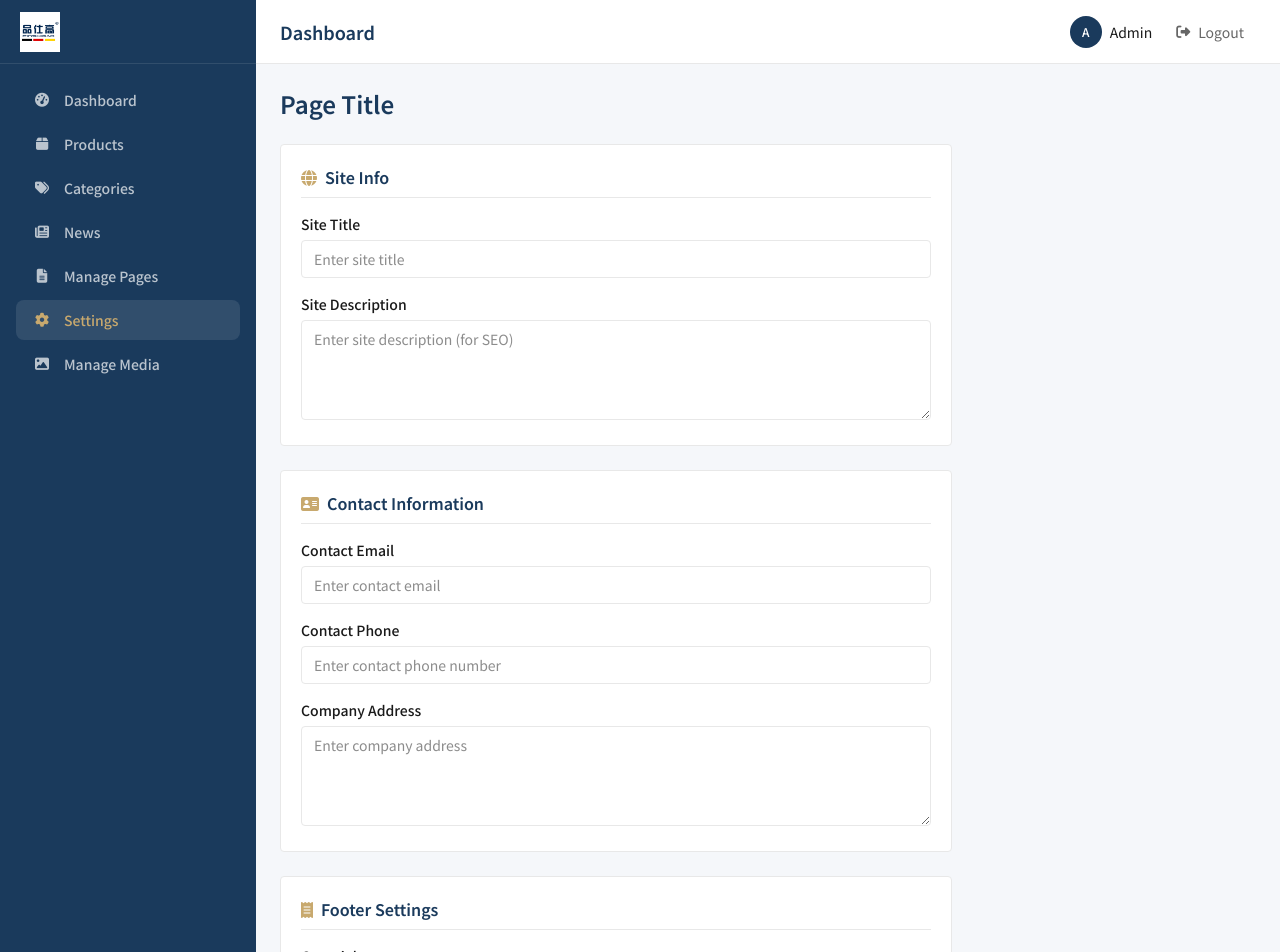
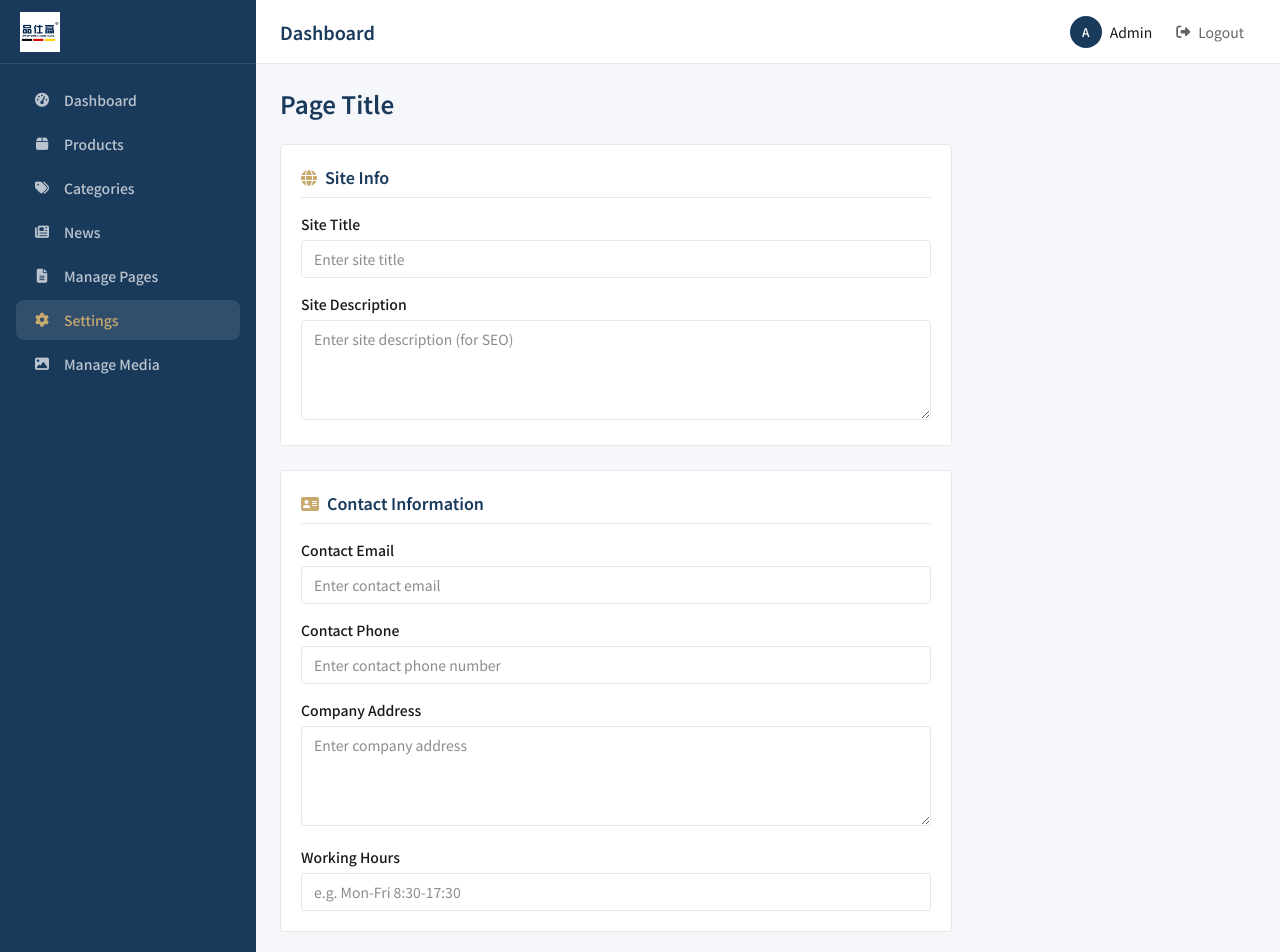
Before and after one commit to larryzhong85-cpu/pinshigao-website, a Next.js app: page /en/admin/settings in a window 1280 px wide. Shown: the top 952 px of the page. Built offline with nearby package versions, Linux system fonts and the light colour scheme; no server answers; the database is empty; sample sign-in values are in the browser's storage; a web font is replaced by a local one.

Commit message:
feat: add working hours to settings, sync to contact page

```diff
--- a/messages/de.json
+++ b/messages/de.json
@@ -340,6 +340,8 @@
     "contactEmailPlaceholder": "Kontakt-E-Mail eingeben",
     "contactPhonePlaceholder": "Telefonnummer eingeben",
     "contactAddressPlaceholder": "Firmenadresse eingeben",
+    "contactHours": "Geschäftszeiten",
+    "contactHoursPlaceholder": "z.B. Mo-Fr 8:30-17:30",
     "footerSection": "Fußzeilen-Einstellungen",
     "copyrightPlaceholder": "Urheberrechtstext eingeben",
     "footerAboutPlaceholder": "Beschreibung für Über uns in der Fußzeile eingeben",
--- a/messages/en.json
+++ b/messages/en.json
@@ -340,6 +340,8 @@
     "contactEmailPlaceholder": "Enter contact email",
     "contactPhonePlaceholder": "Enter contact phone number",
     "contactAddressPlaceholder": "Enter company address",
+    "contactHours": "Working Hours",
+    "contactHoursPlaceholder": "e.g. Mon-Fri 8:30-17:30",
     "footerSection": "Footer Settings",
     "copyrightPlaceholder": "Enter copyright text",
     "footerAboutPlaceholder": "Enter footer about us description",
--- a/messages/zh.json
+++ b/messages/zh.json
@@ -307,6 +307,8 @@
     "contactPhone": "联系电话",
     "contactPhonePlaceholder": "输入联系电话",
     "contactAddressPlaceholder": "输入公司地址",
+    "contactHours": "工作时间",
+    "contactHoursPlaceholder": "如：周一至周五 8:30-17:30",
     "address": "公司地址",
     "footerSection": "页脚设置",
     "copyrightPlaceholder": "输入版权信息",
--- a/src/app/[locale]/(frontend)/contact/page.tsx
+++ b/src/app/[locale]/(frontend)/contact/page.tsx
@@ -227,11 +227,11 @@ export default function ContactPage() {
                   <div>
                     <p className="text-sm text-gray-500 mb-0.5">{t('info.hours')}</p>
                     <p className="text-sm font-medium text-gray-800">
-                      {locale === 'zh'
+                      {settings.contactHours || (locale === 'zh'
                         ? '周一至周五 8:30-17:30'
                         : locale === 'de'
                         ? 'Mo-Fr 8:30-17:30'
-                        : 'Mon-Fri 8:30-17:30'}
+                        : 'Mon-Fri 8:30-17:30')}
                     </p>
                   </div>
                 </div>
--- a/src/app/[locale]/admin/settings/page.tsx
+++ b/src/app/[locale]/admin/settings/page.tsx
@@ -12,6 +12,7 @@ interface SettingsData {
   contactEmail: string;
   contactPhone: string;
   contactAddress: string;
+  contactHours: string;
   copyright: string;
   footerAbout: string;
 }
@@ -29,6 +30,7 @@ export default function AdminSettingsPage() {
     contactEmail: '',
     contactPhone: '',
     contactAddress: '',
+    contactHours: '',
     copyright: '',
     footerAbout: '',
   });
@@ -77,6 +79,7 @@ export default function AdminSettingsPage() {
           contactEmail: dataObj.contactEmail ?? '',
           contactPhone: dataObj.contactPhone ?? '',
           contactAddress: dataObj.contactAddress ?? '',
+          contactHours: dataObj.contactHours ?? '',
           copyright: dataObj.copyright ?? '',
           footerAbout: dataObj.footerAbout ?? '',
         };
@@ -105,7 +108,7 @@ export default function AdminSettingsPage() {
 
   /* ---------- Has changes ---------- */
   function hasChanges(): boolean {
-    return (['siteTitle','siteDescription','contactEmail','contactPhone','contactAddress','copyright','footerAbout'] as (keyof SettingsData)[]).some(
+    return (['siteTitle','siteDescription','contactEmail','contactPhone','contactAddress','contactHours','copyright','footerAbout'] as (keyof SettingsData)[]).some(
       (k) => settings[k] !== original[k],
     );
   }
@@ -286,6 +289,21 @@ export default function AdminSettingsPage() {
                   rows={2}
                 />
               </div>
+
+              {/* Working Hours */}
+              <div>
+                <label className={labelClass} htmlFor="contactHours">
+                  {t('contactHours')}
+                </label>
+                <input
+                  id="contactHours"
+                  name="contactHours"
+                  className={inputClass}
+                  value={settings.contactHours}
+                  onChange={(e) => updateField('contactHours', e.target.value)}
+                  placeholder={t('contactHoursPlaceholder')}
+                />
+              </div>
             </div>
           </div>
 
```
